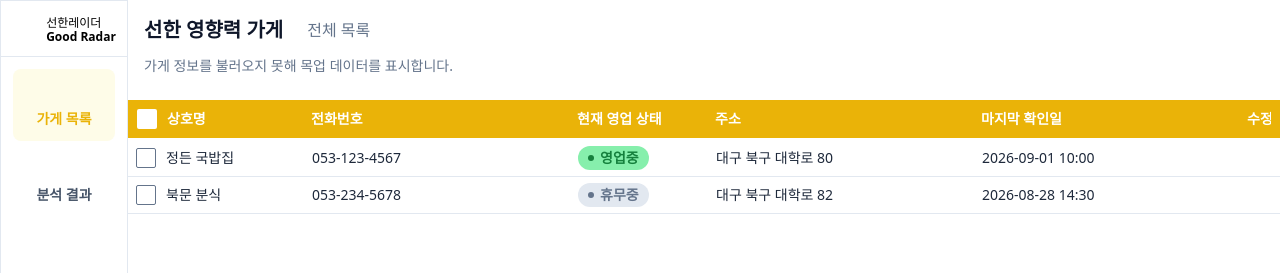
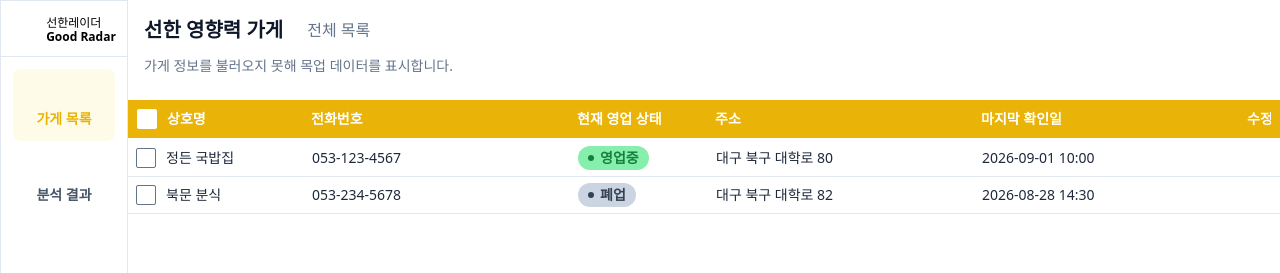
Before and after one commit to kakaotechcampus-4/ktc4-kyungpook-6, a React (Vite) app in the folder frontend/: page / in a window 1280 px wide. Shown: the top 273 px of the page. Built offline with nearby package versions, Linux system fonts and the light colour scheme; no server answers; some icons are missing; a web font is replaced by a local one.

Commit message:
[FRONT] fix: 영업상태 라벨 매핑 오류 수정

```diff
--- a/frontend/src/components/TableRow.tsx
+++ b/frontend/src/components/TableRow.tsx
@@ -2,21 +2,51 @@ import { Icon } from '@iconify/react';
 import type { ComponentPropsWithoutRef } from 'react';
 import Skeleton from './ui/Skeleton';
 
-export type BusinessStatus = 'open' | 'closed';
+/** 백엔드 StoreStatus(OPEN/SUSPENDED/CLOSED/UNKNOWN)를 소문자로 옮긴 값. */
+export type BusinessStatus = 'open' | 'suspended' | 'closed' | 'unknown';
 
-/** 영업 상태별 값. Figma 뱃지 노드(111:2316 영업중 / 111:2298 휴무중) */
+/**
+ * 영업 상태별 값. 라벨은 백엔드 StoreStatus 4가지를 1:1로 옮긴다.
+ *
+ * 4가지를 "확인 필요" 같은 상위 개념으로 합치지 않는 이유:
+ * 휴업(확인된 사실)과 미확인(확인 자체가 안 된 상태)은 담당자가 할 일이 서로 다르다.
+ * 휴업은 재개 여부를 나중에 다시 보면 되지만, 미확인은 지금 확인해야 하는 건이다.
+ * 둘을 한 뱃지로 묶으면 이 차이가 화면에서 사라진다.
+ *
+ * 대신 "확인 필요"는 상태와 직교하는 축이므로 needsReview 플래그로 따로 둔다.
+ * 휴업·폐업은 모두 다시 영업중으로 돌아올 수 있어 경고색 없이 중립 계열 농도로만 구분하고,
+ * 미확인만 진한 앰버 + 경고 아이콘으로 목록에서 가장 먼저 눈에 걸리게 한다.
+ *
+ * Figma 뱃지 노드(111:2316 영업중 / 111:2298 회색 뱃지)
+ */
 const STATUS_STYLE = {
   open: {
     label: '영업중',
     background: 'bg-[#86efac]',
     dot: 'bg-[#15803d]',
     text: 'text-[#15803d]',
+    needsReview: false,
   },
-  closed: {
-    label: '휴무중',
+  suspended: {
+    label: '휴업',
     background: 'bg-[#e2e8f0]',
     dot: 'bg-[#64748b]',
     text: 'text-[#64748b]',
+    needsReview: false,
+  },
+  closed: {
+    label: '폐업',
+    background: 'bg-[#cbd5e1]',
+    dot: 'bg-[#334155]',
+    text: 'text-[#334155]',
+    needsReview: false,
+  },
+  unknown: {
+    label: '미확인',
+    background: 'bg-[#fcd34d]',
+    dot: 'bg-[#92400e]',
+    text: 'text-[#92400e]',
+    needsReview: true,
   },
 } as const;
 
@@ -38,7 +68,7 @@ type TableRowProps = {
   isLoading?: boolean;
 } & Omit<ComponentPropsWithoutRef<'div'>, 'children'>;
 
-/** 가게 목록 테이블의 한 행. Figma 111:2309(미선택·영업중) / 111:2291(선택·휴무중) */
+/** 가게 목록 테이블의 한 행. Figma 111:2309(미선택·영업중) / 111:2291(선택·회색 뱃지) */
 function TableRow({
   name,
   phone,
@@ -117,8 +147,19 @@ function TableRow({
               'flex shrink-0 items-center gap-1.5 overflow-clip rounded-[22px] px-2.5 py-0.5',
               badge.background,
             ].join(' ')}
+            title={badge.needsReview ? '담당자 확인이 필요합니다' : undefined}
+            aria-label={
+              badge.needsReview ? `${badge.label} — 담당자 확인 필요` : badge.label
+            }
           >
-            <span className={`size-1.5 shrink-0 rounded-[4px] ${badge.dot}`} />
+            {badge.needsReview ? (
+              <Icon
+                icon="lucide:alert-circle"
+                className={`size-3.5 shrink-0 ${badge.text}`}
+              />
+            ) : (
+              <span className={`size-1.5 shrink-0 rounded-[4px] ${badge.dot}`} />
+            )}
             <p
               className={`shrink-0 whitespace-nowrap font-sans text-sm font-semibold leading-5 ${badge.text}`}
             >
```
